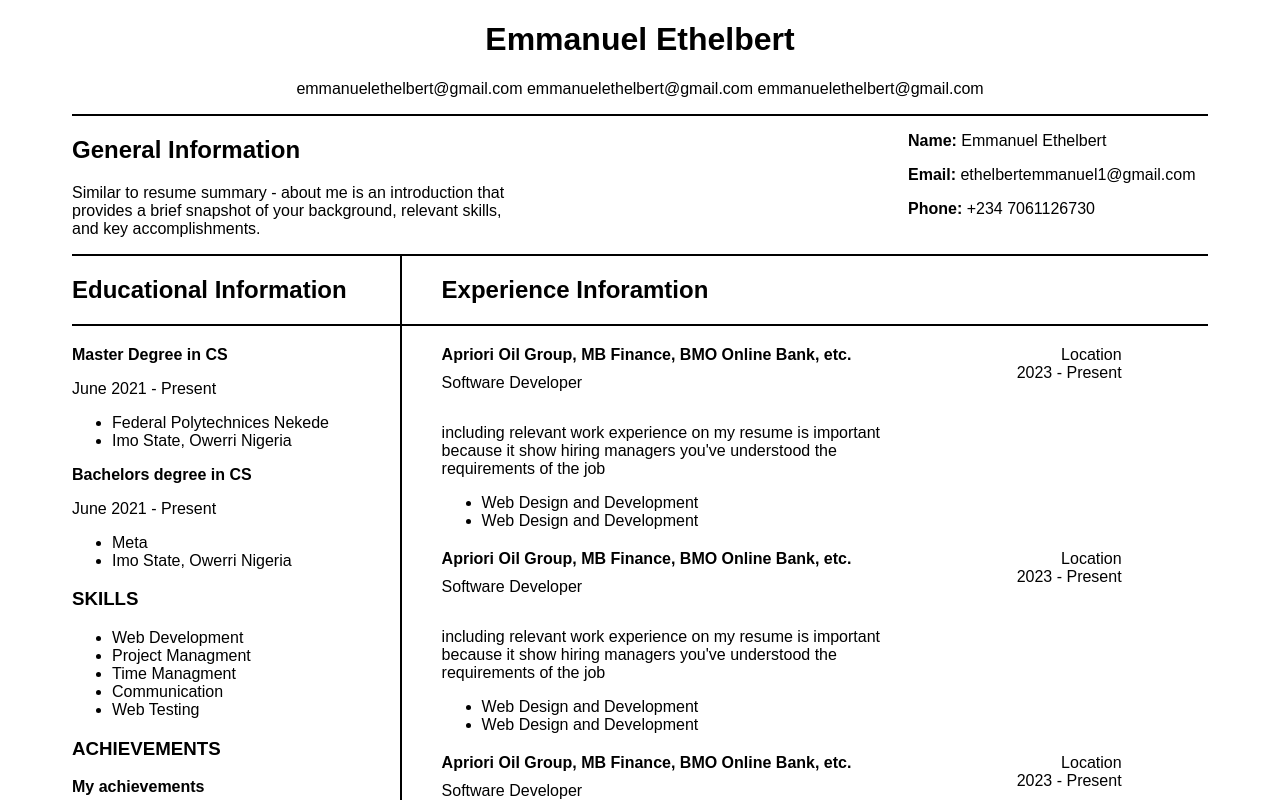
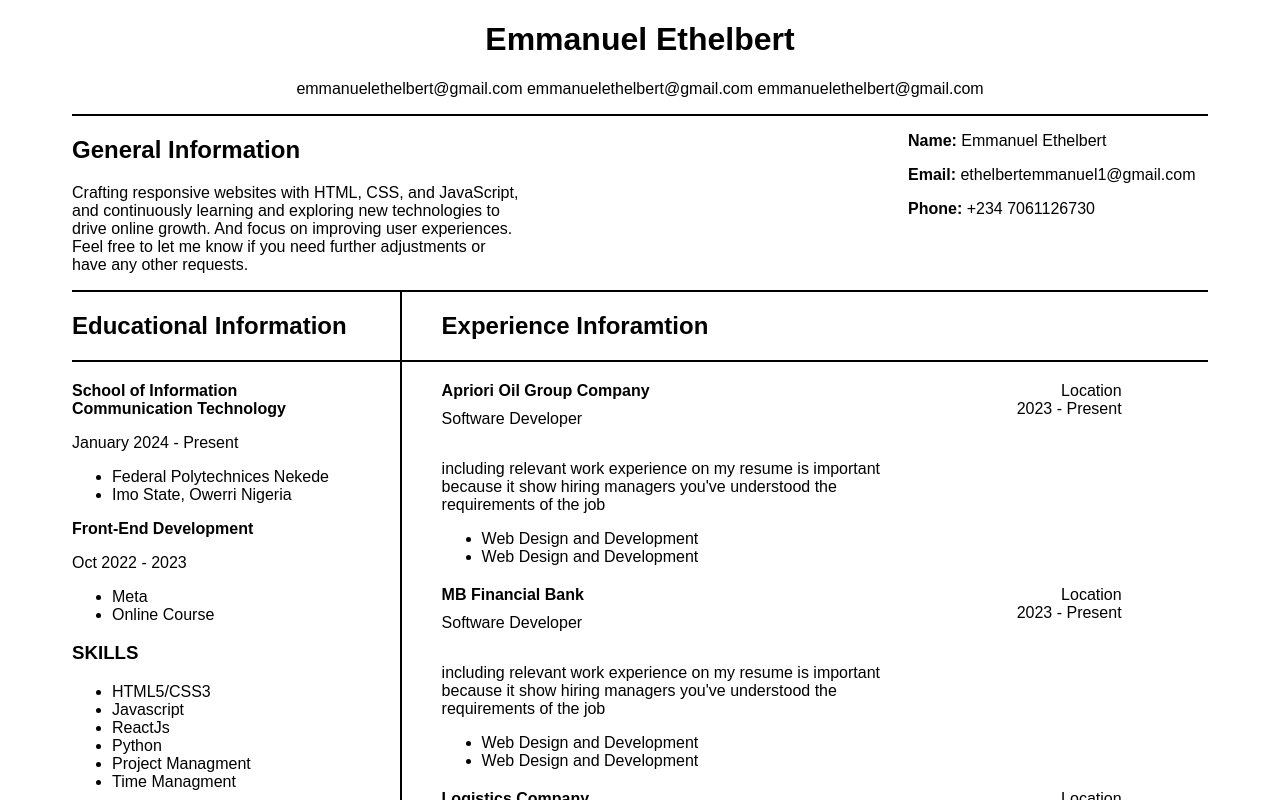
Before and after one commit to Diebere1/My-cv-application, a React (Vite) app: page / in a window 1280 px wide. Shown: the top 800 px of the page. Built offline with nearby package versions, Linux system fonts and the light colour scheme.

Commit message:
update info on my resume

```diff
--- a/src/conponents/MyCvApp.jsx
+++ b/src/conponents/MyCvApp.jsx
@@ -120,7 +120,7 @@ function EducationalInfo ({isEditing, onEdit, onSubmit}){
     BDschool: 'Meta',
     study : 'Computer Science',
     location: 'Imo State, Owerri Nigeria',
-    date: 'June 2021 - Present'
+    date: 'January 2024 - Present'
   });
 
   const handleChange = (e) => {
@@ -163,7 +163,8 @@ function EducationalInfo ({isEditing, onEdit, onSubmit}){
       ) : (
         <div>
           <div className='edu-show'>
-            <strong>Master Degree in CS</strong>
+            <strong>School of Information Communication Technology
+            </strong>
             <p>{formData.date}</p>
 
             <ul>
@@ -171,23 +172,24 @@ function EducationalInfo ({isEditing, onEdit, onSubmit}){
               <li>{formData.location}</li>
             </ul>
 
-            <strong>Bachelors degree in CS</strong>
-            <p>{formData.date}</p>
+            <strong>Front-End Development</strong>
+            <p>Oct 2022 - 2023</p>
 
             <ul>
               <li>{formData.BDschool}</li>
-              <li>{formData.location}</li>
+              <li>Online Course</li>
             </ul>
           </div>
 
           <div>
             <h3>SKILLS</h3>
             <ul>
-              <li>Web Development</li>
+              <li>HTML5/CSS3</li>
+              <li>Javascript</li>
+              <li>ReactJs</li>
+              <li>Python</li>
               <li>Project Managment</li>
               <li>Time Managment</li>
-              <li>Communication</li>
-              <li>Web Testing</li>
             </ul>
           </div>
 
@@ -231,7 +233,7 @@ function EducationalInfo ({isEditing, onEdit, onSubmit}){
 
 function ExperienceInfo ({isEditing, onEdit, onSubmit}){
   const [formData, setFormData] =useState({
-    company: 'Apriori Oil Group, MB Finance, BMO Online Bank, etc.',
+    company: 'Apriori Oil Group Company',
     position : 'Software Developer',
     responsibility: 'Web Design and Development',
     from: '2023',
@@ -311,7 +313,7 @@ function ExperienceInfo ({isEditing, onEdit, onSubmit}){
 
           <div className='conpy-header'>
             <div>
-              <strong>{formData.company}</strong>
+              <strong>MB Financial Bank</strong>
               <br />
               <p className='role'>{formData.position} </p>
             </div>
@@ -332,7 +334,7 @@ function ExperienceInfo ({isEditing, onEdit, onSubmit}){
           </ul>
           <div className='conpy-header'>
             <div>
-              <strong>{formData.company}</strong>
+              <strong>Logistics Company</strong>
               <br />
               <p className='role'>{formData.position} </p>
             </div>
@@ -411,7 +413,7 @@ export default function MyCvApp () {
         <div className='about-me-div'>
           <h2>General Information</h2>
           <p>
-            Similar to resume summary - about me is an introduction that provides a brief snapshot of your background, relevant skills, and key accomplishments.
+          Crafting responsive websites with HTML, CSS, and JavaScript, and continuously learning and exploring new technologies to drive online growth. And focus on improving user experiences. Feel free to let me know if you need further adjustments or have any other requests.
           </p>
         </div>
         <div className='gen-info'>
```
